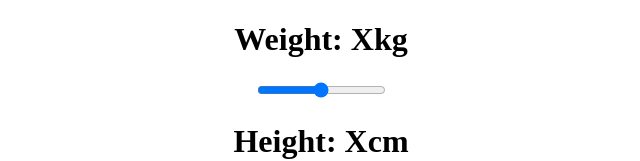
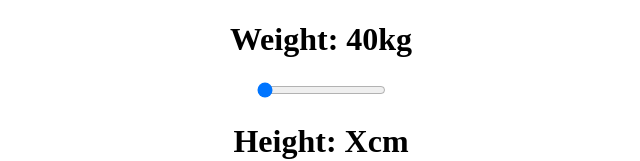
Before and after one commit to flmngwllm/BMI-Calculator, a React (Create React App) app: page / in a window 1280 px wide. Shown: the top 161 px of the page, without its empty margins (319-959 px from the left). Built offline with nearby package versions, Linux system fonts and the light colour scheme.

Commit message:
added state and passed down to weight

```diff
--- a/src/App.js
+++ b/src/App.js
@@ -2,9 +2,12 @@
 import "./App.css";
 
 export default function App() {
+  const [weight, setWeight] = useState(40);
+  const [height, setHeight] = useState(140);
+
   return (
     <div className="App">
-      <Weight />
+      <Weight weight={weight} setWeight={setWeight} />
       <Height />
       <DisplayBMI />
       <Reset />
@@ -12,11 +15,19 @@
   );
 }
 
-function Weight() {
+function Weight({ weight, setWeight }) {
   return (
     <div>
-      <h1>Weight: Xkg</h1>
-      <input type="range" id="slider" name="slider" min="0" max="100" />
+      <h1>Weight: {weight}kg</h1>
+      <input
+        type="range"
+        id="slider"
+        name="slider"
+        min="40"
+        max="220"
+        value={weight}
+        onChange={(e) => setWeight(e.target.value)}
+      />
     </div>
   );
 }
```
